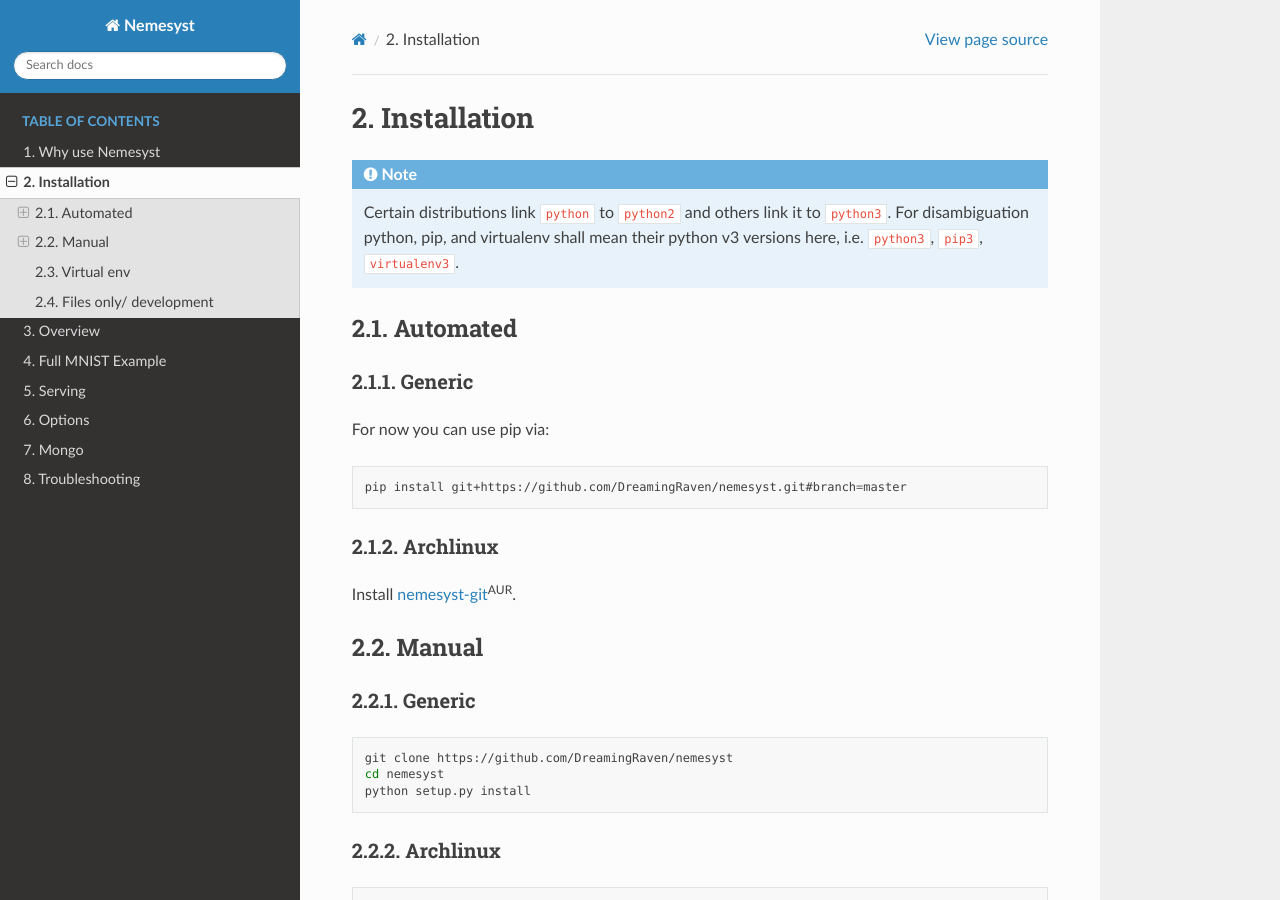
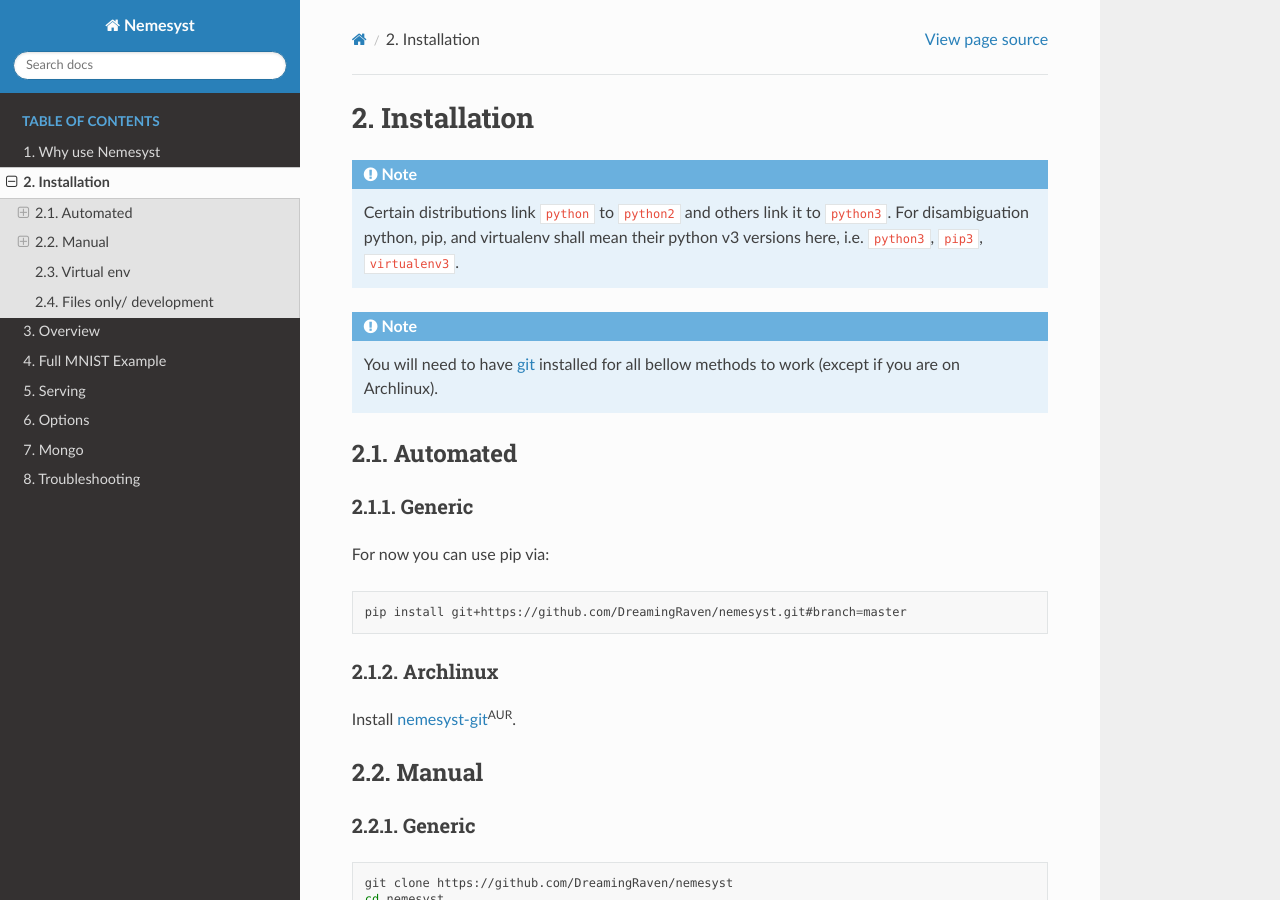
Before and after one commit to DreamingRaven/nemesyst, a Sphinx documentation site: the page built from docs/source/installation.rst, in a window 1280 px wide and 900 px high. Built offline with Sphinx 7.4.7 and the Read the Docs theme 2.0.0, drawn with Linux system fonts in a browser that asks for light colours; the version number could not be read and is left out.

Commit message:
Added docs instruction to install git

```diff
--- a/docs/source/installation.rst
+++ b/docs/source/installation.rst
@@ -1,4 +1,7 @@
 .. _page_installation:
+
+.. _git: https://git-scm.com/book/en/v2/Getting-Started-Installing-Git
+.. |git| replace:: git
 
 Installation
 ============
@@ -7,6 +10,10 @@ Installation
 
     Certain distributions link ``python`` to ``python2`` and others link it to ``python3``.
     For disambiguation python, pip, and virtualenv shall mean their python v3 versions here, i.e. ``python3``, ``pip3``, ``virtualenv3``.
+
+.. note::
+
+    You will need to have |git|_ installed for all bellow methods to work (except if you are on Archlinux).
 
 .. _section_automated:
 
```
